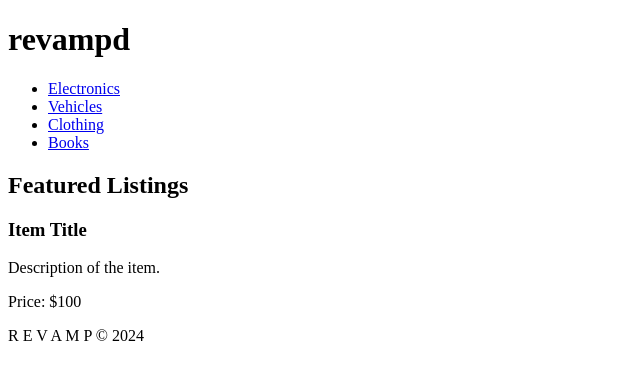
After one commit to progr-amador/Revamp, a PHP site: page /search.html in a window 1280 px wide. The commit adds this page. Shown: the top 380 px of the page, without its empty margins (0-640 px from the left). Run offline with PHP 8.4, Linux system fonts and the light colour scheme.

Commit message:
changed some color, added search

```diff
--- /dev/null
+++ b/code/search.html
@@ -0,0 +1,38 @@
+<!DOCTYPE html>
+<html lang="en">
+<head>
+    <meta charset="UTF-8">
+    <meta name="viewport" content="width=device-width, initial-scale=1.0">
+    <!-- <link rel="stylesheet" href="index.css"> -->
+    <title>Revamp - Search</title>
+</head>
+<body>
+    <header>
+        <h1>revampd</h1>
+    </header>
+    <div class="categories">
+        <ul>
+            <li><a href="#">Electronics</a></li>
+            <li><a href="#">Vehicles</a></li>
+            <li><a href="#">Clothing</a></li>
+            <li><a href="#">Books</a></li>
+        </ul>
+    </div>
+    <main>
+        <section>
+            <h2>Featured Listings</h2>
+            <div>
+                <!-- This is where featured listings would be displayed -->
+                <article>
+                    <h3>Item Title</h3>
+                    <p>Description of the item.</p>
+                    <p>Price: $100</p>
+                </article>
+            </div>
+        </section>
+    </main>
+    <footer>
+        <p>R E V A M P © 2024</p>
+    </footer>
+</body>
+</html>
```
Also changed, not shown: code/index.css (+8 -7 lines).
